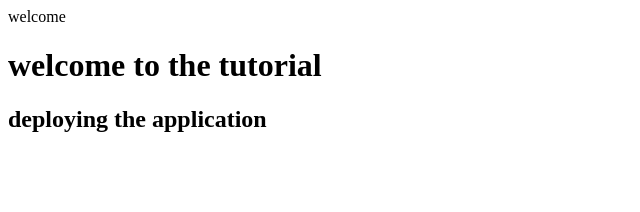
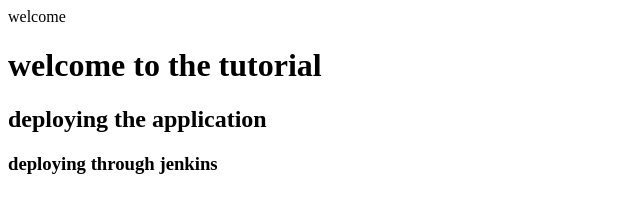
Before and after one commit to Deepikaaaaaaa/jenkins-demo, a plain HTML site: page index.html in a window 1280 px wide. Shown: the whole page, without its empty margins (0-640 px from the left). Drawn offline with Linux system fonts and the light colour scheme.

Commit message:
Update index.html

```diff
--- a/index.html
+++ b/index.html
@@ -8,5 +8,6 @@ welcome to the tutorial
   </h1>
   <h2>deploying the application
   </h2>
+  <h3>deploying through jenkins</h3>
 </body>
 </html>
```
